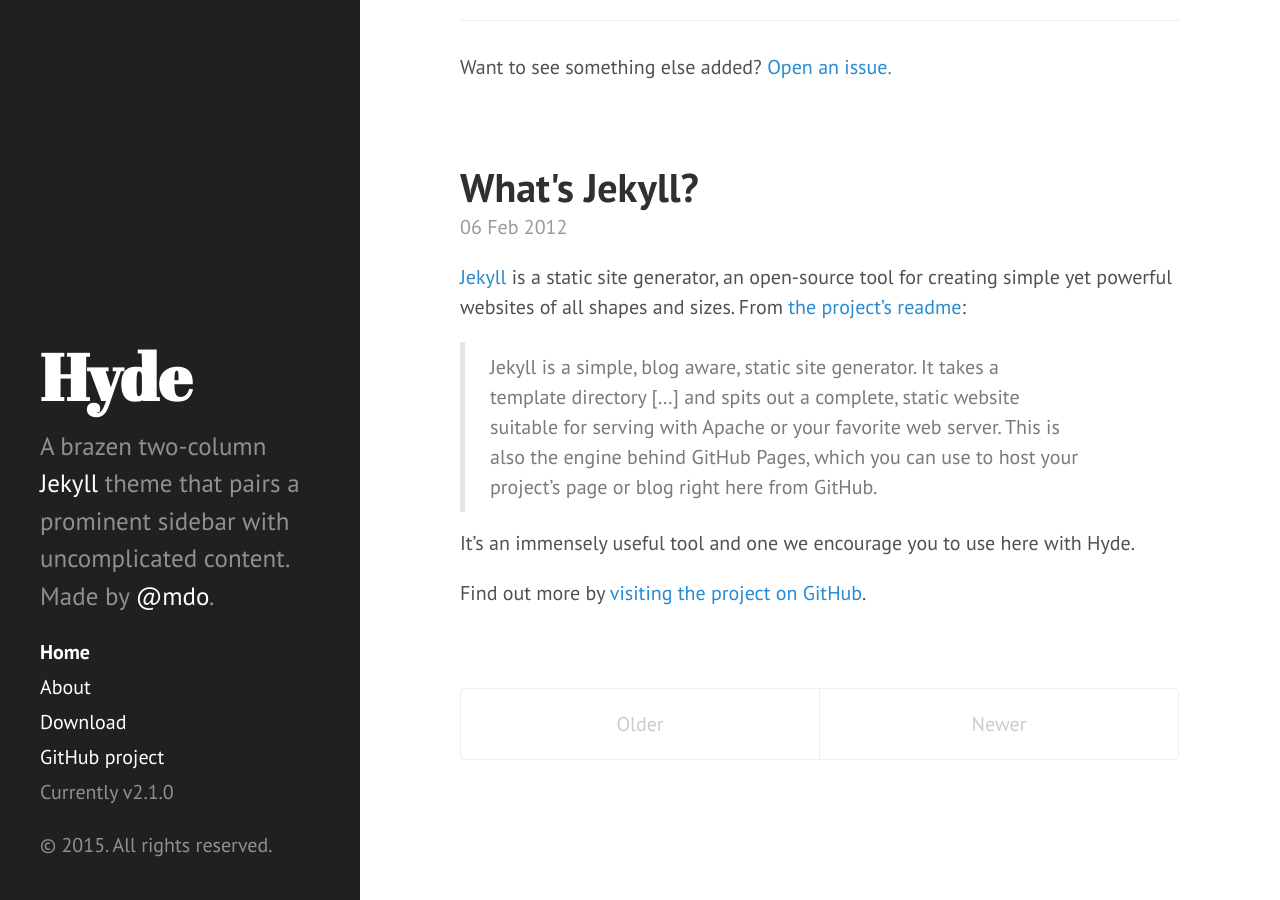
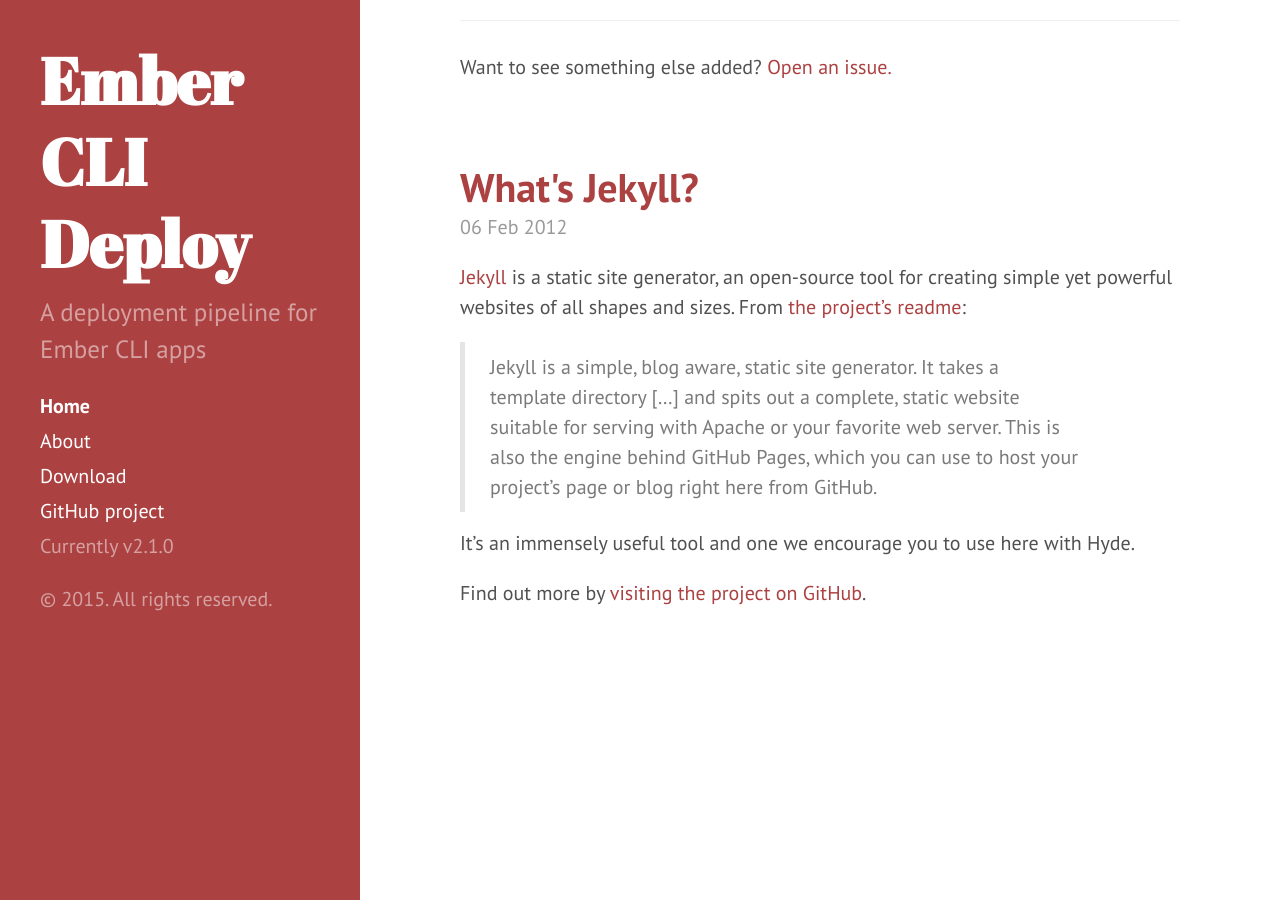
Before and after one commit to ember-cli-deploy/ember-cli-deploy, a Jekyll site: the page built from index.html, in a window 1280 px wide and 900 px high, scrolled down 5845 px. Built offline with Jekyll 4.4.1, drawn with Linux system fonts in a browser that asks for light colours; Markdown is read by kramdown in place of the engine named in the settings; the list of posts is cut into pages by our own code.

Commit message:
small styling updates

```diff
--- a/_config.yml
+++ b/_config.yml
@@ -7,15 +7,11 @@
 relative_permalinks: true
 
 # Setup
-title:            Hyde
-tagline:          'A Jekyll theme'
-description:      'A brazen two-column <a href="http://jekyllrb.com" target="_blank">Jekyll</a> theme that pairs a prominent sidebar with uncomplicated content. Made by <a href="https://twitter.com/mdo" target="_blank">@mdo</a>.'
-url:              http://hyde.getpoole.com
+title:            Ember CLI Deploy
+tagline:          'Deploy pipeline for Ember apps'
+description:      'A deployment pipeline for Ember CLI apps'
+url:              https://github.com/ember-cli/ember-cli-deploy
 baseurl:          /
-
-author:
-  name:           'Mark Otto'
-  url:            https://twitter.com/mdo
 
 paginate:         5
 
@@ -23,4 +19,4 @@
 version:          2.1.0
 
 github:
-  repo:           https://github.com/poole/hyde
+  repo:           https://github.com/ember-cli/ember-cli-deploy
--- a/_includes/sidebar.html
+++ b/_includes/sidebar.html
@@ -1,5 +1,5 @@
 <div class="sidebar">
-  <div class="container sidebar-sticky">
+  <div class="container">
     <div class="sidebar-about">
       <h1>
         <a href="{{ site.baseurl }}">
--- a/_layouts/default.html
+++ b/_layouts/default.html
@@ -3,7 +3,7 @@
 
   {% include head.html %}
 
-  <body>
+  <body class='theme-base-08'>
 
     {% include sidebar.html %}
 
--- a/index.html
+++ b/index.html
@@ -18,20 +18,3 @@
   </div>
   {% endfor %}
 </div>
-
-<div class="pagination">
-  {% if paginator.next_page %}
-    <a class="pagination-item older" href="{{ site.baseurl }}page{{paginator.next_page}}">Older</a>
-  {% else %}
-    <span class="pagination-item older">Older</span>
-  {% endif %}
-  {% if paginator.previous_page %}
-    {% if paginator.page == 2 %}
-      <a class="pagination-item newer" href="{{ site.baseurl }}">Newer</a>
-    {% else %}
-      <a class="pagination-item newer" href="{{ site.baseurl }}page{{paginator.previous_page}}">Newer</a>
-    {% endif %}
-  {% else %}
-    <span class="pagination-item newer">Newer</span>
-  {% endif %}
-</div>
```
